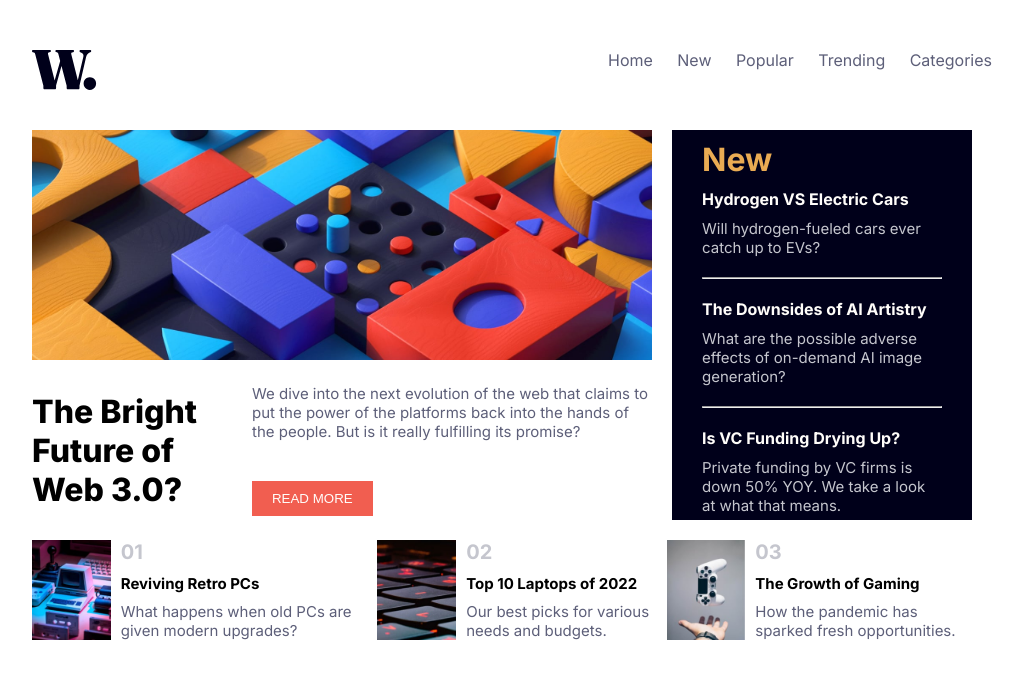
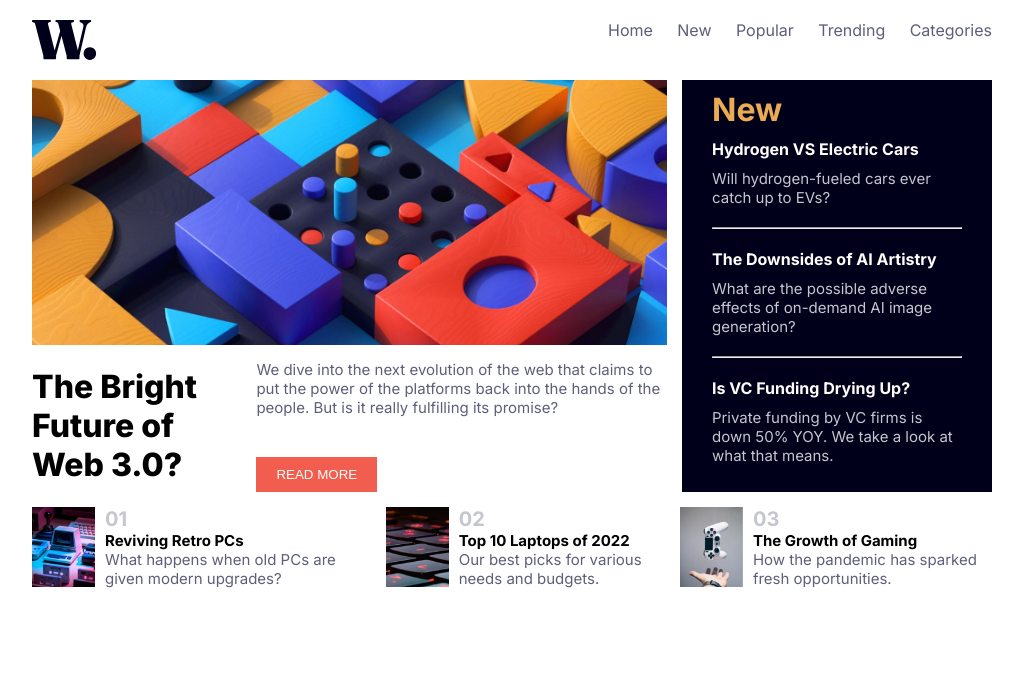
Before and after one commit to anthony-kigotho/news-homepage-main, a plain HTML site: page index.html in a window 1280 px wide. Shown: the whole page, without its empty margins (128-1151 px from the left). Drawn offline with Linux system fonts and the light colour scheme.

Commit message:
Updated styles.css file

```diff
--- a/styles.css
+++ b/styles.css
@@ -4,7 +4,7 @@
 }
 
 body {
-    margin: 50px 160px;
+    margin: 20px 160px;
     font-family: Inter;
 }
 
@@ -46,12 +46,12 @@ h4:hover {
 }
 
 .main-container {
-    margin-top: 40px;
+    margin-top: 20px;
     display: grid;
     width: 100%;
-    grid-template-columns: 300px 300px 300px;
-    grid-template-rows: 230px 140px 100px;
-    gap: 20px;
+    grid-template-columns: 1fr 1fr 1fr;
+    grid-template-rows: 1fr 0.7fr 0.7rem;
+    gap: 15px;
 }
 
 .section-image {
@@ -96,6 +96,11 @@ button:hover {
     flex-direction: row;
 }
 
+.article img {
+    height: 5rem;
+    width: 4rem;
+}
+
 .article-title:hover {
     cursor: pointer;
     color: hsl(35, 77%, 62%);
```
